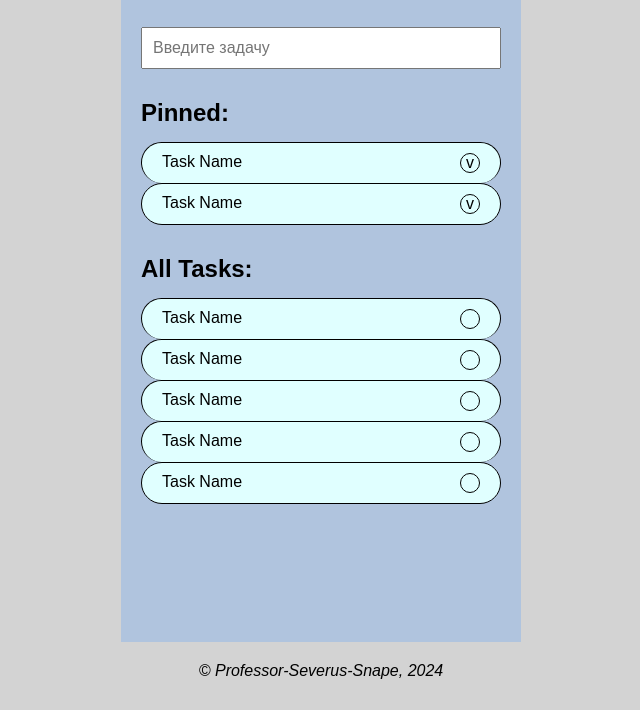
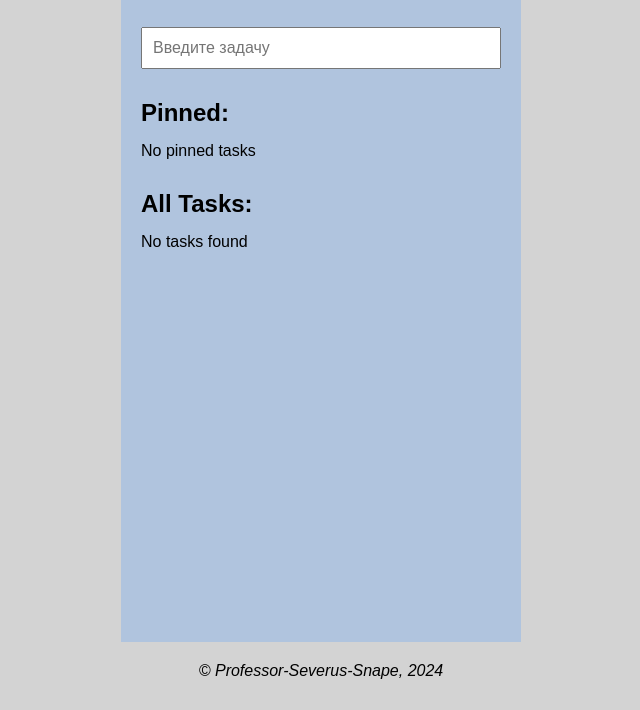
Before and after one commit to Professor-Severus-Snape/AHJ_task-tracker, a website built with webpack: page src/index.html in a window 1280 px wide. Shown: the part 90-800 px from the top of the page, without its empty margins (319-959 px from the left). Built offline with nearby package versions, Linux system fonts and the light colour scheme.

Commit message:
add tasks to AllTasks

```diff
--- a/src/css/style.css
+++ b/src/css/style.css
@@ -21,6 +21,10 @@ body {
   min-height: 100vh;
 }
 
+.hidden {
+  display: none;
+}
+
 .container {
   margin: 0 auto;
   width: 400px;
@@ -42,6 +46,15 @@ body {
 
 .main-title {
   text-align: center;
+}
+
+.input-tooltip {
+  position: relative;
+}
+
+.tooltip {
+  position: absolute;
+  color: rgb(255, 0, 0);
 }
 
 .tasks__input {
--- a/src/index.html
+++ b/src/index.html
@@ -8,48 +8,7 @@
   </head>
   <body>
     <div class="container">
-      <div class="tasks">
-        <h1 class="main-title">Task tracker</h1>
-        <input class="tasks__input" type="text" placeholder="Введите задачу">
-        <div class="pinned-tasks">
-          <h2 class="title">Pinned:</h2>
-          <div class="task task_pinned">
-            <div class="task__text">Task Name</div>
-            <div class="task__btn">
-              <div class="task__btn_pin">v</div>
-            </div>
-          </div>
-          <div class="task task_pinned">
-            <div class="task__text">Task Name</div>
-            <div class="task__btn">
-              <div class="task__btn_pin">v</div>
-            </div>
-          </div>
-        </div>
-        <div class="all-tasks">
-          <h2 class="title">All Tasks:</h2>
-          <div class="task">
-            <div class="task__text">Task Name</div>
-            <div class="task__btn"></div>
-          </div>
-          <div class="task">
-            <div class="task__text">Task Name</div>
-            <div class="task__btn"></div>
-          </div>
-          <div class="task">
-            <div class="task__text">Task Name</div>
-            <div class="task__btn"></div>
-          </div>
-          <div class="task">
-            <div class="task__text">Task Name</div>
-            <div class="task__btn"></div>
-          </div>
-          <div class="task">
-            <div class="task__text">Task Name</div>
-            <div class="task__btn"></div>
-          </div>
-        </div>
-      </div>
+      <div class="tasks"></div>
       <address class="copyrights">
         <a class="copyrights__link" href="https://github.com/Professor-Severus-Snape">© Professor-Severus-Snape, 2024</a>
       </address>
--- /dev/null
+++ b/src/js/AllTasks.js
@@ -0,0 +1,20 @@
+export default class AllTasks {
+  // <div class="all-tasks">
+  //   <h2 class="title">All Tasks:</h2>
+  //   <div class="all-tasks__none">No tasks found</div> || <div class="all-tasks__none hidden">No tasks found</div>
+  // </div>
+  constructor() {
+    this.element = document.createElement('div');
+    this.element.classList.add('all-tasks');
+
+    this.titleElement = document.createElement('h2');
+    this.titleElement.classList.add('title');
+    this.titleElement.textContent = 'All Tasks:';
+
+    this.noTasksElement = document.createElement('div');
+    this.noTasksElement.classList.add('all-tasks__none');
+    this.noTasksElement.textContent = 'No tasks found';
+
+    this.element.append(this.titleElement, this.noTasksElement);
+  }
+}
--- a/src/js/App.js
+++ b/src/js/App.js
@@ -1,3 +1,4 @@
+import Controller from './Controller';
 import Copyrights from './Copyrights';
 
 export default class App {
@@ -6,5 +7,7 @@ export default class App {
     if (copyrights.copyrights !== '© Professor-Severus-Snape, 2024') {
       Copyrights.stoleRights();
     }
+
+    this.controller = new Controller();
   }
 }
--- /dev/null
+++ b/src/js/Controller.js
@@ -0,0 +1,81 @@
+import MainTitle from './MainTitle';
+import InputTooltip from './InputTooltip';
+import PinnedTasks from './PinnedTasks';
+import AllTasks from './AllTasks';
+
+export default class Controller {
+  constructor() {
+    this.container = document.querySelector('.container'); // NOTE: нужно ли динамическое создание ???
+    this.tasks = document.querySelector('.tasks'); // NOTE: нужно ли динамическое создание ???
+
+    this.mainTitle = new MainTitle().element;
+
+    this.inputTooltipElement = new InputTooltip();
+    this.inputTooltip = this.inputTooltipElement.element;
+    this.input = this.inputTooltipElement.tasksInputElement;
+    this.tooltip = this.inputTooltipElement.tooltipElement;
+
+    this.pinnedTasksElement = new PinnedTasks();
+    this.pinnedTasks = this.pinnedTasksElement.element;
+    this.noPinnedTasks = this.pinnedTasksElement.noPinnedTasksElement;
+
+    this.allTasksElement = new AllTasks();
+    this.allTasks = this.allTasksElement.element;
+    this.noTasks = this.allTasksElement.noTasksElement;
+
+    this.tasksList = []; // массив введенных пользователем задач
+
+    this.init();
+  }
+
+  init() {
+    this.render();
+    this.input.addEventListener('input', this.onInput.bind(this));
+    this.input.addEventListener('change', this.onChange.bind(this));
+  }
+
+  // отрисовка первоначального состояния трекера:
+  render() {
+    this.tasks.append(this.mainTitle);
+    this.tasks.append(this.inputTooltip);
+    this.tasks.append(this.pinnedTasks);
+    this.tasks.append(this.allTasks);
+  }
+
+  onInput() {
+    this.tooltip.classList.add('hidden');
+    this.taskText = this.input.value.trim().toLowerCase(); // содержимое input-а
+  }
+
+  onChange() {
+    if (!this.taskText) {
+      this.tooltip.classList.remove('hidden');
+      this.resetInput();
+      return;
+    }
+
+    if (!this.tasksList.includes(this.taskText)) {
+      this.addTask();
+    } else {
+      console.log('заметка уже существует!'); // TODO: сделать новую подсказку!!!
+    }
+
+    this.resetInput();
+  }
+
+  resetInput() {
+    this.input.value = '';
+  }
+
+  addTask() {
+    this.tasksList.push(this.taskText);
+    const html = `
+      <div class="task">
+        <div class="task__text">${this.taskText}</div>
+        <div class="task__btn"></div>
+      </div>
+    `;
+    this.allTasks.insertAdjacentHTML('beforeend', html);
+    this.noTasks.classList.add('hidden');
+  }
+}
--- /dev/null
+++ b/src/js/InputTooltip.js
@@ -0,0 +1,21 @@
+export default class InputTooltip {
+  // <div class="input-tooltip">
+  //   <input class="tasks__input" type="text" placeholder="Введите задачу">
+  //   <div class="tooltip hidden">Поле не должно быть пустым!</div>
+  // </div>
+  constructor() {
+    this.element = document.createElement('div');
+    this.element.classList.add('input-tooltip');
+
+    this.tasksInputElement = document.createElement('input');
+    this.tasksInputElement.classList.add('tasks__input');
+    this.tasksInputElement.type = 'text';
+    this.tasksInputElement.placeholder = 'Введите задачу';
+
+    this.tooltipElement = document.createElement('div');
+    this.tooltipElement.classList.add('tooltip', 'hidden');
+    this.tooltipElement.textContent = 'Поле не должно быть пустым!';
+
+    this.element.append(this.tasksInputElement, this.tooltipElement);
+  }
+}
--- /dev/null
+++ b/src/js/MainTitle.js
@@ -0,0 +1,8 @@
+export default class MainTitle {
+  // <h1 class="main-title">Task tracker</h1>
+  constructor() {
+    this.element = document.createElement('h1');
+    this.element.classList.add('main-title');
+    this.element.textContent = 'Task tracker';
+  }
+}
--- /dev/null
+++ b/src/js/PinnedTasks.js
@@ -0,0 +1,20 @@
+export default class PinnedTasks {
+  // <div class="pinned-tasks">
+  //   <h2 class="title">Pinned:</h2>
+  //   <div class="pinned-tasks__none">No pinned tasks</div> || <div class="pinned-tasks__none hidden">No pinned tasks</div>
+  // </div>
+  constructor() {
+    this.element = document.createElement('div');
+    this.element.classList.add('pinned-tasks');
+
+    this.titleElement = document.createElement('h2');
+    this.titleElement.classList.add('title');
+    this.titleElement.textContent = 'Pinned:';
+
+    this.noPinnedTasksElement = document.createElement('div');
+    this.noPinnedTasksElement.classList.add('pinned-tasks__none');
+    this.noPinnedTasksElement.textContent = 'No pinned tasks';
+
+    this.element.append(this.titleElement, this.noPinnedTasksElement);
+  }
+}
```
